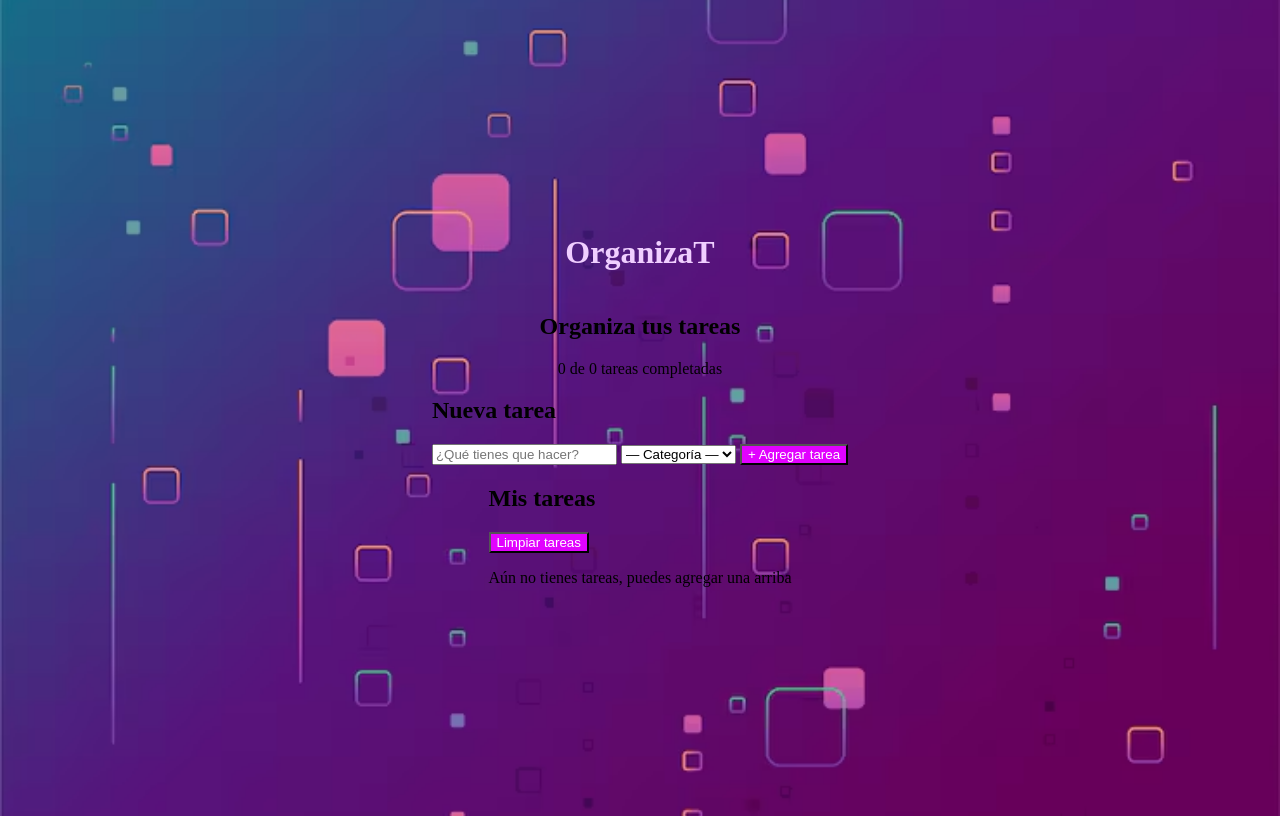
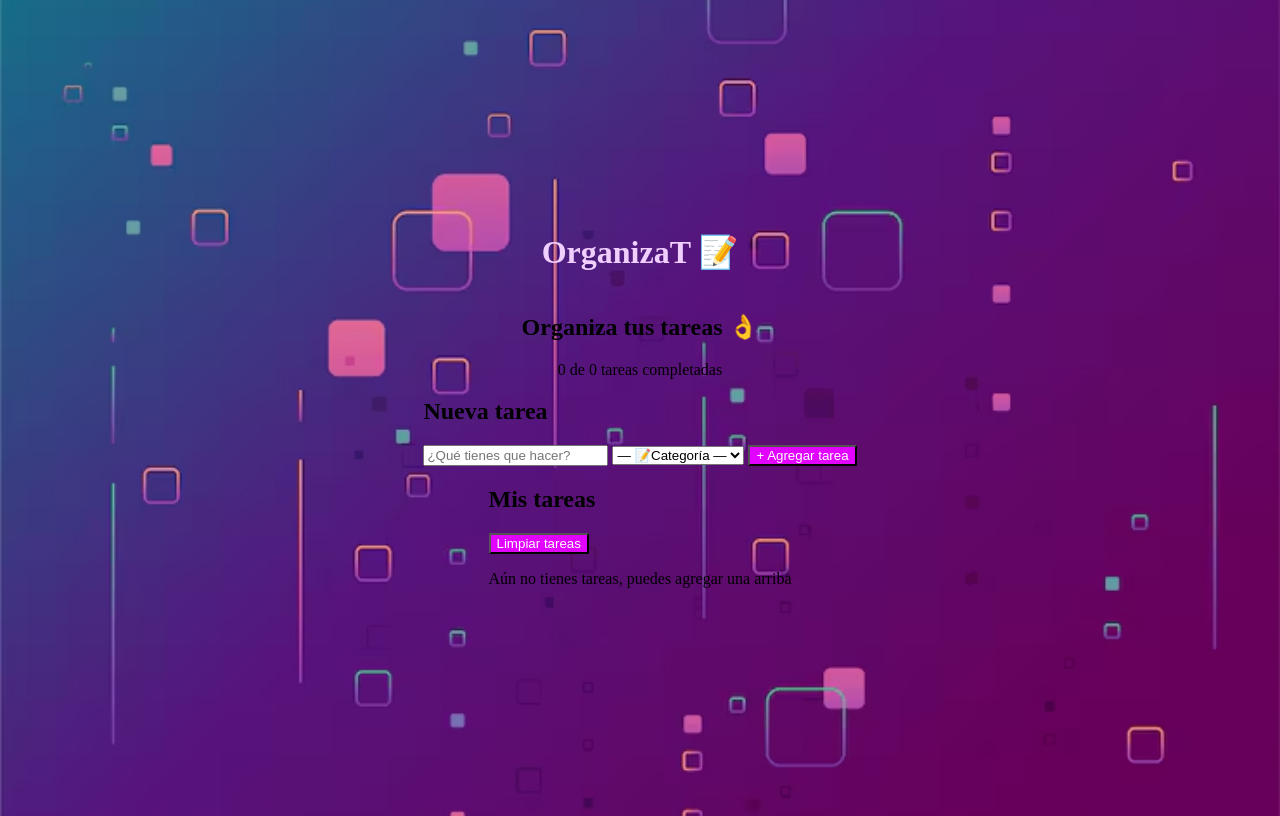
Before and after one commit to Ale20222/ToDo, a plain HTML site: page index.html in a window 1280 px wide. Drawn offline with Linux system fonts and the light colour scheme.

Commit message:
Agrego archivos de mi pag OrganizaT

```diff
--- a/index.html
+++ b/index.html
@@ -10,9 +10,9 @@
 
 <body>
     <h1 id="titulo">
-        OrganizaT
+        OrganizaT 📝
         <h2 id="tareas">
-            Organiza tus tareas
+            Organiza tus tareas 👌
     </h1>
     <div id="contadorDeTareas">
         <span id="completadas">0</span> de <span id="total">0</span> tareas completadas
@@ -22,12 +22,12 @@
         <div id="formulario">
             <input type="texto" id="ponerTarea" placeholder="¿Qué tienes que hacer?">
             <select id="seleccionarCategoria">
-                <option value="">— Categoría —</option>
-                <option value="Trabajo"> Trabajo</option>
-                <option value="Estudio"> Estudio</option>
-                <option value="Personal"> Personal</option>
-                <option value="Urgente"> Urgente</option>
-                <option value="otra">Otra...</option>
+                <option value="">— 📝Categoría —</option>
+                <option value="💼Trabajo"> Trabajo</option>
+                <option value="📒Estudio"> Estudio</option>
+                <option value="❤️Personal"> Personal</option>
+                <option value="⏰Urgente"> Urgente</option>
+                <option value="👇otra">Otra...</option>
             </select>
             <div id="otraCosa" style="display:none;">
                 <input type="text" id="inputOtra" placeholder="Escribe la categoría">
```
